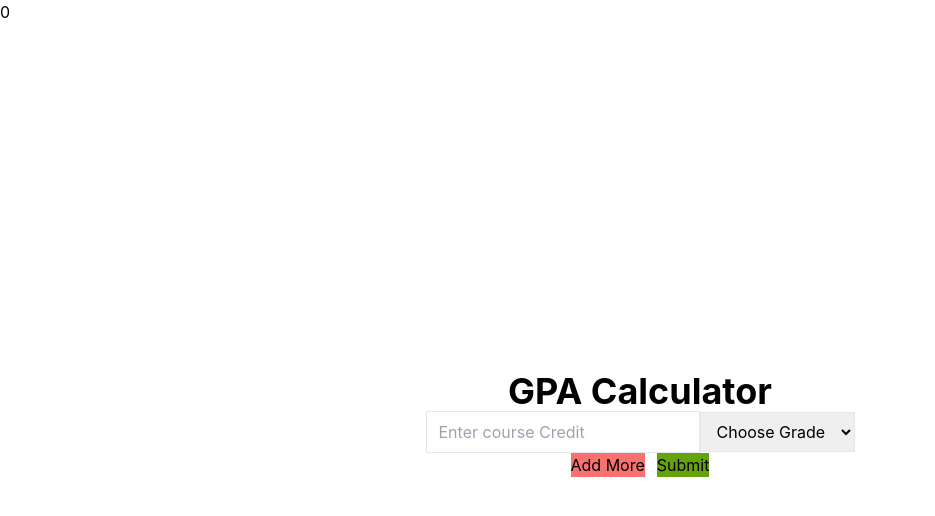
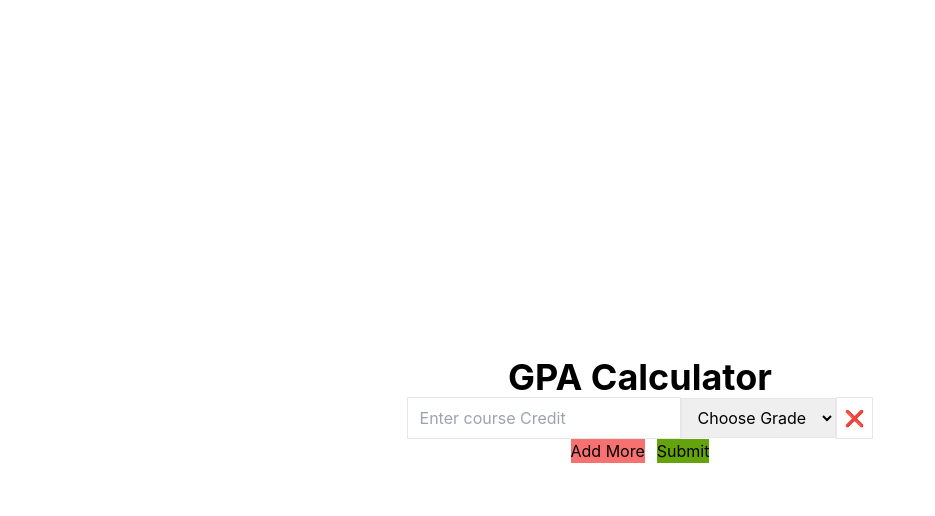
Before and after one commit to hr-sobuj/cgpa-calculator-hstu, a React (Create React App) app: page / in a window 1280 px wide. Shown: the top 516 px of the page, without its empty margins (0-935 px from the left). Built offline with nearby package versions, Linux system fonts and the light colour scheme.

Commit message:
remove button added

```diff
--- a/src/pages/GPACalculator.js
+++ b/src/pages/GPACalculator.js
@@ -4,7 +4,7 @@ export default function GPACalculator() {
     const [inputFields, setInputFields] = useState([
         { credit: '', point: '' }
     ])
-    const [result, setResult] = useState(0.00);
+    const [result, setResult] = useState();
 
     const handleFormChange = (index, e) => {
         let data = [...inputFields];
@@ -15,6 +15,12 @@ export default function GPACalculator() {
     const addField = () => {
         let newField = { credit: '', point: '' }
         setInputFields([...inputFields, newField])
+    }
+
+    const removeField=(index)=>{
+        let data = [...inputFields];
+        data.splice(index, 1)
+        setInputFields(data)
     }
 
     const generateResult = (e) => {
@@ -47,9 +53,10 @@ export default function GPACalculator() {
 
     return (
         <>
-            {result && result}
+
             <div>
                 <div className="h-screen flex flex-col justify-center items-center">
+                    <h1 className="text-4xl font-bold mb-5 text-green-500">{result && <span>Your GPA is {result}</span>}</h1>
                     <h1 className="text-4xl font-bold flex justify-center">GPA Calculator</h1>
                     <form className="flex flex-col">
                         {inputFields?.map((input, idx) => {
@@ -71,6 +78,7 @@ export default function GPACalculator() {
                                             <option value="2.00">D</option>
                                             <option value="0.00">F</option>
                                         </select>
+                                        <button onClick={()=>removeField(idx)} className="border p-2">❌</button>
                                     </div>
 
                                 </React.Fragment>
```
